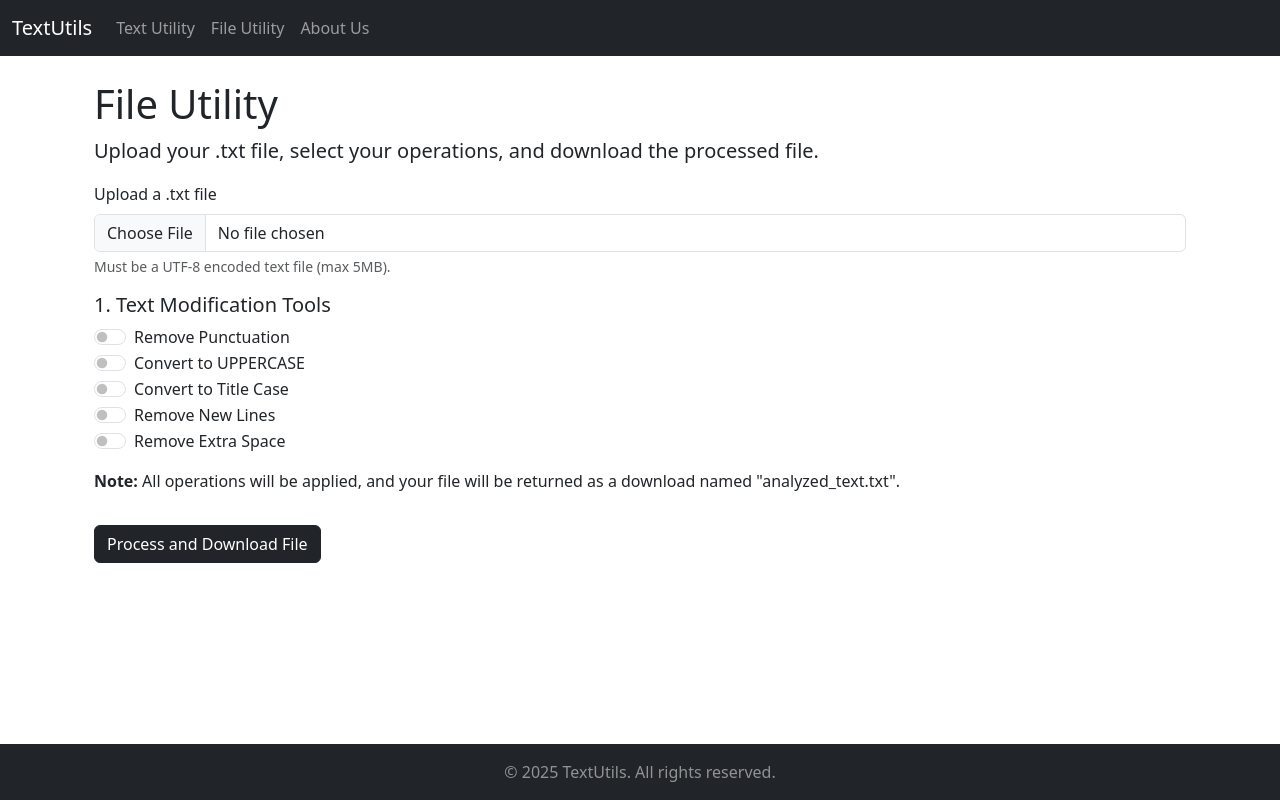
After one commit to siddhartharya0809/text-utility, a Django app: template templates/file_utility.html in a window 1280 px wide. The commit adds this page. Run offline with Django 3.2, Linux system fonts and the light colour scheme; the template is opened without the code that fills it, so the values that code supplies are empty.

Commit message:
Creare Seperate File Utility section

```diff
--- a/templates/base.html
+++ b/templates/base.html
@@ -35,7 +35,14 @@
                 class="nav-link {% if request.path == '/' %}active{% endif %}"
                 aria-current="page"
                 href="{% url 'index' %}"
-                >Home</a
+                >Text Utility</a
+              >
+            </li>
+            <li class="nav-item">
+              <a
+                class="nav-link {% if request.path == '/file-utility/' %}active{% endif %}"
+                href="{% url 'file_utility' %}"
+                >File Utility</a
               >
             </li>
             <li class="nav-item">
--- /dev/null
+++ b/templates/file_utility.html
@@ -0,0 +1,98 @@
+{% extends 'base.html' %} {% block title %}File Utility - TextUtils{% endblock%}
+<!--  -->
+{% block content %}
+<div class="container">
+  <h1>File Utility</h1>
+  <p class="lead">
+    Upload your .txt file, select your operations, and download the processed
+    file.
+  </p>
+
+  {% if error %}
+  <div class="alert alert-danger" role="alert">{{ error }}</div>
+  {% endif %}
+
+  <form
+    action="{% url 'file_utility' %}"
+    method="POST"
+    enctype="multipart/form-data"
+  >
+    {% csrf_token %}
+
+    <div class="mb-3">
+      <label for="file-upload" class="form-label">Upload a .txt file</label>
+      <input
+        class="form-control"
+        type="file"
+        name="file_upload"
+        id="file-upload"
+        required
+      />
+      <div class="form-text">Must be a UTF-8 encoded text file (max 5MB).</div>
+    </div>
+
+    <h5>1. Text Modification Tools</h5>
+    <div class="form-check form-switch">
+      <input
+        class="form-check-input"
+        type="checkbox"
+        name="removepunc"
+        role="switch"
+        id="switch1"
+      />
+      <label class="form-check-label" for="switch1">Remove Punctuation</label>
+    </div>
+    <div class="form-check form-switch">
+      <input
+        class="form-check-input"
+        type="checkbox"
+        name="FullCaps"
+        role="switch"
+        id="switch2"
+      />
+      <label class="form-check-label" for="switch2">Convert to UPPERCASE</label>
+    </div>
+    <div class="form-check form-switch">
+      <input
+        class="form-check-input"
+        type="checkbox"
+        name="titlecase"
+        role="switch"
+        id="switch7"
+      />
+      <label class="form-check-label" for="switch7"
+        >Convert to Title Case</label
+      >
+    </div>
+    <div class="form-check form-switch">
+      <input
+        class="form-check-input"
+        type="checkbox"
+        name="newlineremover"
+        role="switch"
+        id="switch3"
+      />
+      <label class="form-check-label" for="switch3">Remove New Lines</label>
+    </div>
+    <div class="form-check form-switch">
+      <input
+        class="form-check-input"
+        type="checkbox"
+        name="extraspaceremover"
+        role="switch"
+        id="switch4"
+      />
+      <label class="form-check-label" for="switch4">Remove Extra Space</label>
+    </div>
+
+    <p class="mt-3">
+      <strong>Note:</strong> All operations will be applied, and your file will
+      be returned as a download named "analyzed_text.txt".
+    </p>
+
+    <button type="Submit" class="btn btn-dark mt-3">
+      Process and Download File
+    </button>
+  </form>
+</div>
+{% endblock %}
--- a/templates/index.html
+++ b/templates/index.html
@@ -1,5 +1,6 @@
-{% extends 'base.html' %} {% block title %}Home - TextUtils{% endblock %} {%
-block content %}
+{% extends 'base.html' %} {% block title %}Home - TextUtils{% endblock %}
+<!--  -->
+{% block content %}
 
 <div class="alert alert-success alert-dismissible fade show" role="alert">
   <strong>Welcome to TextUtils!</strong> You can analyze and modify your text
--- a/txtutils/urls.py
+++ b/txtutils/urls.py
@@ -6,5 +6,8 @@ urlpatterns = [
     path('admin/', admin.site.urls),
     path('', views.index, name='index'),
     path('removepunc', views.removepunc, name='removepunc'),
-    path('about', views.about, name='about')
+    path('about', views.about, name='about'),
+
+    # NEW: File Utility URL
+    path('file-utility/', views.file_utility, name='file_utility'),
 ]
```
Also changed, not shown: txtutils/views.py (+98 -10 lines).
